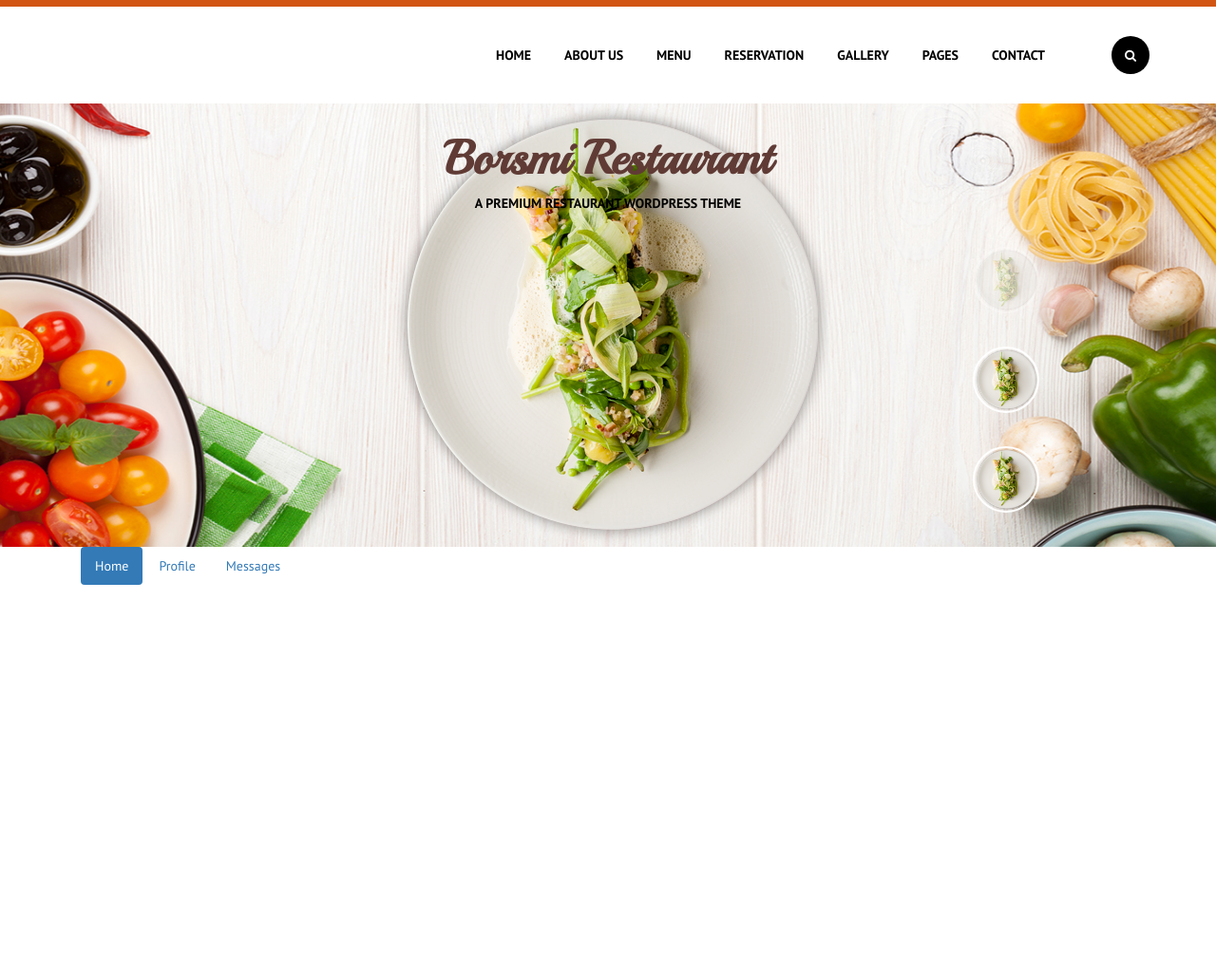
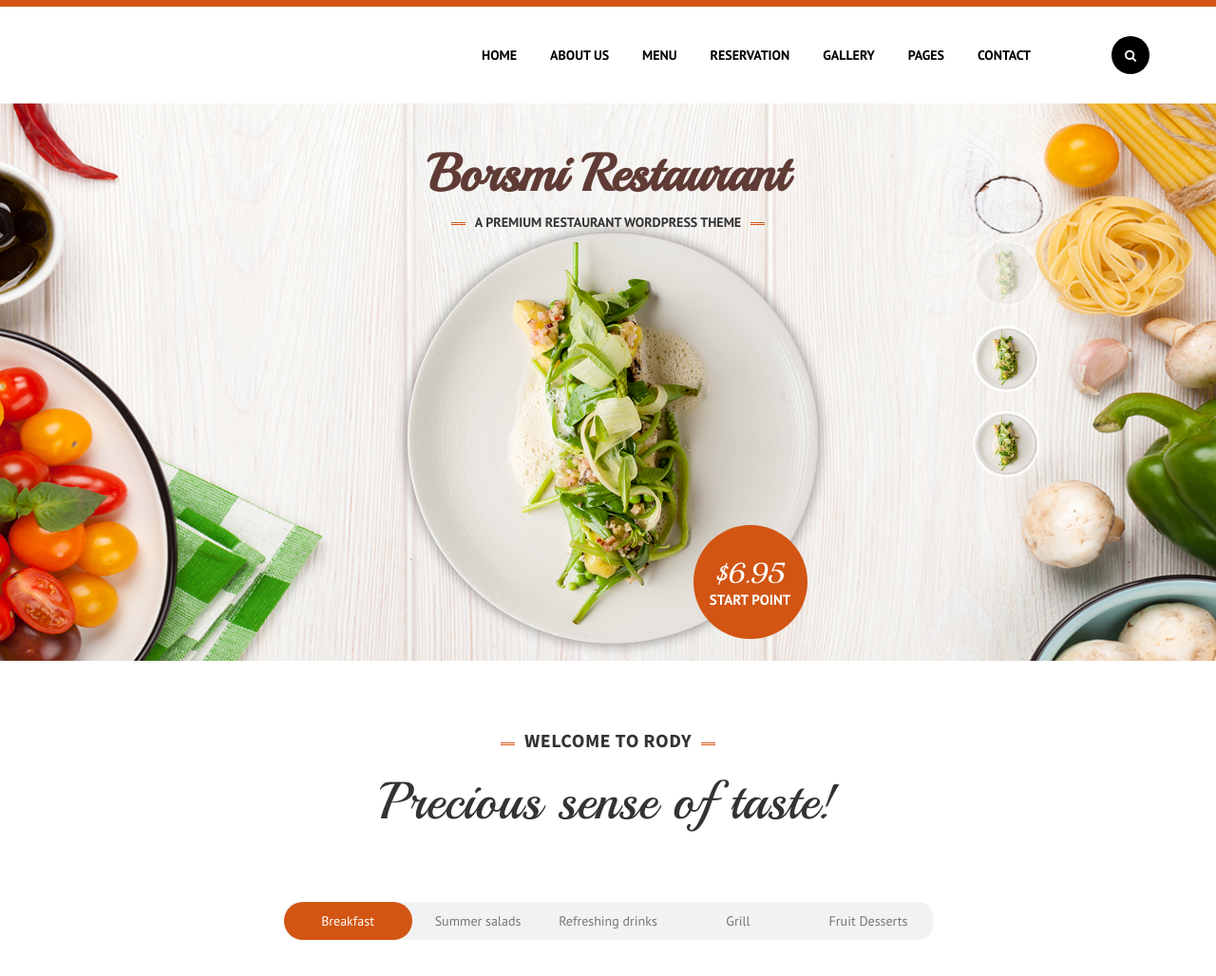
Before and after one commit to jokoono/restaurant-Jovana, a plain HTML site: page restaurant-Jovana/public_html/index.html in a window 1280 px wide. Shown: the part 52-1080 px from the top of the page at 95% size. Before the commit the page ends 800 px from the top, so only its background shows below. Drawn offline with nearby package versions, Linux system fonts and the light colour scheme.

Commit message:
Kreiranje tab sekcije

```diff
--- a/restaurant-Jovana/public_html/css/responsive.css
+++ b/restaurant-Jovana/public_html/css/responsive.css
@@ -1,19 +1,19 @@
 @media(min-width:768px){
-
-    .form-group{
+    /* ------ HEADER STYLE -----*/
+    .navbar-default .form-group{
         display:none;
         position: absolute;
-        top:45px;
-        right: 0;
+        top:35px;
+        right: 33px;
         width: 200px;
     }
     header{
         padding: 10px 0;
     }
-
     header .social .list{
         display:inline-block;
     }
+    /*------  NAVIGATION STYLE ------*/
     .navbar-default {
         padding: 20px 0;
     }
@@ -23,57 +23,77 @@
     .navbar-nav .search{
         margin-left: 30px;
     }
-    .core-slider_control-nav {
-        bottom: 25%;
-        left: 80%;
-        height: 50%;
-    }
+    /* ---- .main-slider  style------ */
     .core-slider_control-nav-item {
         width: 50px;
         height: 50px;
-        margin: 15px 0px;
+    }
+    .main-slider .title h2{
+        font-size: 55px;
+    }
+    .main-slider .title p{
+        font-size: 14px;
+    }
+    /* ------ .tab-section  style -------*/
+    .tab-section {
+        padding: 70px 0;
+    }
+    .tab-section p{
+        font-size: 20px;
+    }
+    .tab-section h2{
+        font-size: 55px;
+        margin-bottom: 50px;
+    }
+    .nav-pills > li {
+        float: left;
+        width: 135px;
+    }
+    .nav-pills{
+        display: inline-block;
+        border-radius: 15px;
     }
 
-    .slider-absolute p{
-    display:block;
-    color:#000;
-    font-weight: bold;
-}
 
 }
 @media(min-width:992px){
+    /* ----- HEADER STYLE------*/
     header p{
         display:block;
         position: relative;
         top: 10px;
     }
-    .nav > li {
+    /* -------- NAVIGATION STYLE ----*/
+    .navbar .nav > li > a {
         margin-left: 15px;
     }
     .navbar-nav .search{
         margin-left: 60px;
     }
-    .core-slider_control-nav-item {
-        margin: 30px 0px;
+    /*------ .main-slider  style  -----*/
+    .main-slider h2{
+
+        font-size: 65px;
     }
+    /* ------ .tab-section  style -------*/
+    .tab-section h2{
+        margin-bottom:75px;
+    }
+
+
+
 
 
 }
 
 @media(min-width:1200px){
 
-    .form-group{
-
-        top:50px;
-
-    }
+    /* ------ .main-slider style ---*/
     .core-slider_control-nav-item {
         width: 70px;
         height: 70px;
-        margin: 15px 0px;
-    }
-    .core-slider_control-nav-item {
-        margin: 35px 0px;
+
     }
 
+
 }
--- a/restaurant-Jovana/public_html/css/style.css
+++ b/restaurant-Jovana/public_html/css/style.css
@@ -62,7 +62,7 @@ header p{
     background-color: #d25513;
 }
 
-/* ----NAV STYLE ---*/
+/* ----NAVIGATION STYLE ---*/
 
 .navbar-brand > img{
     position: relative;
@@ -131,63 +131,133 @@ header p{
     margin-bottom: 0;
 
 }
+/* ------  .main-slider  style ------ */
 
 .main-slider{
     background-position: center center;
     background-repeat: no-repeat;
     background-size: cover;
+
 }
-/*.core-slider_item img {
-    width: 100%;
-}*/
+.main-slider .title{
+    position: relative;
+    display:inline-block;
+    top:25px;
+    z-index: 100;
+}
+.main-slider .title h2{
+    font-weight: bold;
+    font-size: 40px;
+    font-family: 'Playball', cursive;
+    color:#603b35;
+}
+.main-slider .title p{
+    font-weight: bold;
+    font-size: 12px;
+}
+p.line:before{
+    content: '';
+    height: 3px;
+    width: 15px;
+    background: transparent;
+    border: 1px solid red;
+    position: relative;
+    display: inline-block;
+    bottom: 2px;
+    left: -10px;
+    border-top-color:#d25513;
+    border-left:none;
+    border-right:none;
+    border-bottom-color: #d25513;
+}
+p.line:after{
+    content: '';
+    height: 3px;
+    width: 15px;
+    background: transparent;
+    border: 1px solid red;
+    position: relative;
+    display: inline-block;
+    bottom: 2px;
+    right: -10px;
+    border-top-color:#d25513;
+    border-left:none;
+    border-right:none;
+    border-bottom-color: #d25513;
+}
 .core-slider_control-nav-item {
     display: block;
     width: 40px;
     height: 40px;
-    margin: 5px 0px;
+    margin:20px 0px;
     background: none;
-   background-image: url(style-img/plate1.png);
-   background-position: center center;
-   background-repeat: no-repeat;
-   background-size: cover;
-
+    background-image: url(style-img/plate1.png);
+    background-position: center center;
+    background-repeat: no-repeat;
+    background-size: cover;
     border: 2px solid #fff;
 }
 .core-slider_control-nav {
-
-    bottom: 10%;
-    left: 70%;
-
+    bottom: 37%;
+    left: 80%;
 }
-.slider-relative{
+.main-slider .slider-relative{
     position: relative;
-
-
-}
-.slider-absolute{
-    position: absolute;
-    color:#fff;
-    width: 80%;
-    left: 10%;
-    top: 5px;
-
-    -webkit-transform: translate(0, 5px);
-    -ms-transform: translate(0, 5px);
-    transform: translate(0, 5px);
-
-}
-
-.slider-absolute h2{
-    font-weight: bold;
-    font-size: 50px;
-    font-family: 'Playball', cursive;
-    color:#603b35;
-
-}
-.slider-absolute p{
-    display:none;
 }
 .core-slider_item img {
     position: relative;
     margin: 0 auto;
 }
+.main-slider .price{
+    width: 120px;
+    height: 120px;
+    background: #d25513;
+    border-radius: 50%;
+    position: absolute;
+    bottom: 5%;
+    left: 57%;
+}
+.main-slider .price p:first-child{
+    padding-top: 30px;
+    font-size: 30px;
+    font-family: 'Playball', cursive;
+}
+.main-slider .price p:last-child{
+    font-size: 15px;
+    margin-top: -15px;
+    font-weight: bold;
+}
+/* --------- .tab-section  style ----------*/
+.tab-section{
+    padding: 30px 0;
+}
+.tab-section p{
+    font-family: 'Source Sans Pro', sans-serif;
+    font-weight: bold;
+    letter-spacing: .5px;
+    font-size: 15px;
+}
+.tab-section h2{
+    font-family: 'Playball', cursive;
+    font-size: 33px;
+    margin-bottom: 30px;
+}
+.nav-pills{
+    display: block;
+    background: #f2f2f2;
+    border-radius: 15px;
+}
+.nav-pills > li>a{
+    color:#72777b;
+}
+.nav-pills > li {
+    float: none;
+}
+.nav > li > a:hover, .nav > li > a:focus {
+    border-radius: 30px;
+}
+.nav-pills > li.active > a, .nav-pills > li.active > a:hover, .nav-pills > li.active > a:focus {
+    color: #fff;
+    background-color: #d25513;
+    border-radius: 30px;
+}
--- a/restaurant-Jovana/public_html/index.html
+++ b/restaurant-Jovana/public_html/index.html
@@ -93,36 +93,35 @@
         </nav>
         <main>
 
-            <section class="main-slider" style="background-image: url(img/italian-food.jpg)">
+            <section class="main-slider text-center" style="background-image: url(img/italian-food.jpg)">
+                <article class="title">
+                <h2>Borsmi Restaurant</h2>
+                <p class="text-uppercase line">a premium restaurant wordpress theme</p></article>
                 <div id="example" class="core-slider">
                     <div class="core-slider_viewport">
                         <div class="core-slider_list">
                             <div class="core-slider_item">
                                 <div class="slider-relative text-center">
                                     <img src="img/plate1.png" alt=""/>
-                                    <article class="slider-absolute">
-                                        <h2>Borsmi Restaurant</h2>
-                                        <p class="text-uppercase">a premium restaurant wordpress theme</p>
-                                    </article>
-
+                                    <div class="price">
+                                        <p>$6.95</p>
+                                        <p class="text-uppercase">start point</p></div>
                                 </div>
                             </div>
                             <div class="core-slider_item">
                                 <div class="slider-relative text-center">
                                     <img src="img/bord-3.png" alt=""/>
-                                    <article class="slider-absolute">
-                                        <h2>Borsmi Restaurant</h2>
-                                        <p class="text-uppercase">a premium restaurant wordpress theme</p>
-                                    </article>
+                                    <div class="price">
+                                        <p>$4.99</p>
+                                        <p class="text-uppercase">start point</p></div>
                                 </div>
                             </div>
                             <div class="core-slider_item">
                                 <div class="slider-relative text-center">
                                     <img src="img/bord-4.png" alt=""/>
-                                    <article class="slider-absolute">
-                                        <h2>Borsmi Restaurant</h2>
-                                        <p class="text-uppercase">a premium restaurant wordpress theme</p>
-                                    </article>
+                                    <div class="price">
+                                        <p>$7.35</p>
+                                        <p class="text-uppercase">start point</p></div>
                                 </div>
                             </div>
 
@@ -140,12 +139,31 @@
                 </div>
             </section>
             <section class="tab-section">
-                <div class="container">
-                    <ul class="nav nav-pills">
-                        <li role="presentation" class="active"><a href="#">Home</a></li>
-                        <li role="presentation"><a href="#">Profile</a></li>
-                        <li role="presentation"><a href="#">Messages</a></li>
+                <div class="container text-center">
+                    <p class="text-uppercase line">welcome to rody</p>
+                    <h2>Precious sense of taste!</h2>
+                    <!-- Nav tabs -->
+                    <ul class="nav nav-pills" role="tablist">
+                        <li role="presentation" class="active"><a href="#breakfast" aria-controls="breakfast" role="tab" data-toggle="tab">Breakfast</a></li>
+                        <li role="presentation"><a href="#salads" aria-controls="salads" role="tab" data-toggle="tab">Summer salads</a></li>
+                        <li role="presentation"><a href="#drinks" aria-controls="drinks" role="tab" data-toggle="tab">Refreshing drinks</a></li>
+                        <li role="presentation"><a href="#grill" aria-controls="grill" role="tab" data-toggle="tab">Grill</a></li>
+                        <li role="presentation"><a href="#desserts" aria-controls="desserts" role="tab" data-toggle="tab">Fruit Desserts</a></li>
+
                     </ul>
+
+                    <!-- Tab panes -->
+                    <div class="tab-content">
+                        <div role="tabpanel" class="tab-pane active" id="breakfast">
+
+                        </div>
+                        <div role="tabpanel" class="tab-pane" id="salads">2</div>
+                        <div role="tabpanel" class="tab-pane" id="drinks">3</div>
+                        <div role="tabpanel" class="tab-pane" id="grill">4</div>
+                        <div role="tabpanel" class="tab-pane" id="desserts">4</div>
+
+                    </div>
+
                 </div>
             </section>
         </main>
--- a/restaurant-Jovana/public_html/js/main.js
+++ b/restaurant-Jovana/public_html/js/main.js
@@ -1,6 +1,7 @@
 $(document).ready(function () {
 
-    $('.search').click(function () {
+    $('.search').click(function (e) {
+        e.preventDefault();
         $('.form-group').toggle();
 
     });
```
